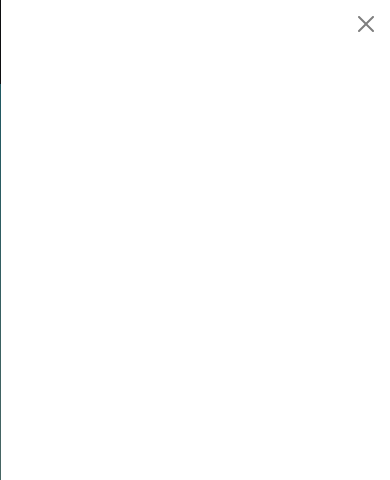
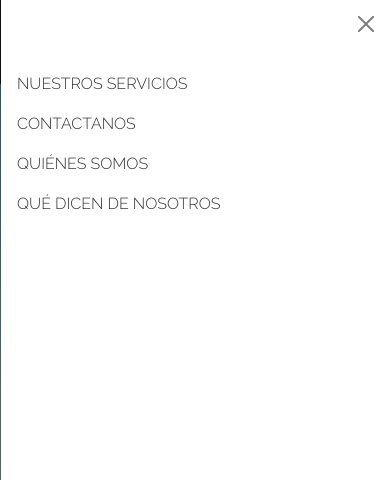
Before and after one commit to agoconti/DesarrolloWeb, a website: page index.html in a window 390 px wide. Both pictures are taken after a click on the button "Toggle navigation". Shown: the top 480 px of the page. Drawn offline with nearby package versions, Linux system fonts and the light colour scheme.

Commit message:
modificacion de estilos mobile

```diff
--- a/index.html
+++ b/index.html
@@ -55,16 +55,16 @@
               <div class="offcanvas-body">
                 <ul class="navbar-nav justify-content-end flex-grow-1 pe-3">
                   <li class="nav-item">
-                    <a class="nav-link active" aria-current="page" href="pages/nuestros-servicios.html">NUESTROS SERVICIOS</a>
+                    <a class="nav-link active menu-mobile" aria-current="page" href="pages/nuestros-servicios.html">NUESTROS SERVICIOS</a>
                   </li>
                   <li class="nav-item">
-                    <a class="nav-link" href="pages/contactanos.html">CONTACTANOS</a>
+                    <a class="nav-link menu-mobile" href="pages/contactanos.html">CONTACTANOS</a>
                   </li>
                   <li class="nav-item">
-                    <a class="nav-link" href="pages/quienes-somos.html">QUIÉNES SOMOS</a>
+                    <a class="nav-link menu-mobile" href="pages/quienes-somos.html">QUIÉNES SOMOS</a>
                   </li>
                   <li class="nav-item">
-                    <a class="nav-link" href="pages/que-dicen.html">QUÉ DICEN DE NOSOTROS</a>
+                    <a class="nav-link menu-mobile" href="pages/que-dicen.html">QUÉ DICEN DE NOSOTROS</a>
                   </li>
                 </ul>
               </div>
--- a/scss/_carrusel.scss
+++ b/scss/_carrusel.scss
@@ -6,7 +6,7 @@ $color-gris1: #251f1e;
 
   &-item {
     object-fit: scale-down;
-    height: 50vh;
+    height: 80% !important;
   }
 
   &-caption {
--- a/scss/_navbar.scss
+++ b/scss/_navbar.scss
@@ -20,7 +20,7 @@ $color-gris2: #333;
     }
   }
   .nav-link {
-    color: $color-blanco !important;
+    color: $color-blanco;
     text-decoration: none;
 
     &:hover {
@@ -34,3 +34,11 @@ $color-gris2: #333;
 .navbar-brand.logo {
   color: $color-blanco;
 }
+
+.navbar-toggler {
+  background-color: $color-blanco;
+}
+
+.menu-mobile {
+  color: $color-gris2 !important;
+}
```
Also changed, not shown: css/style.css.
